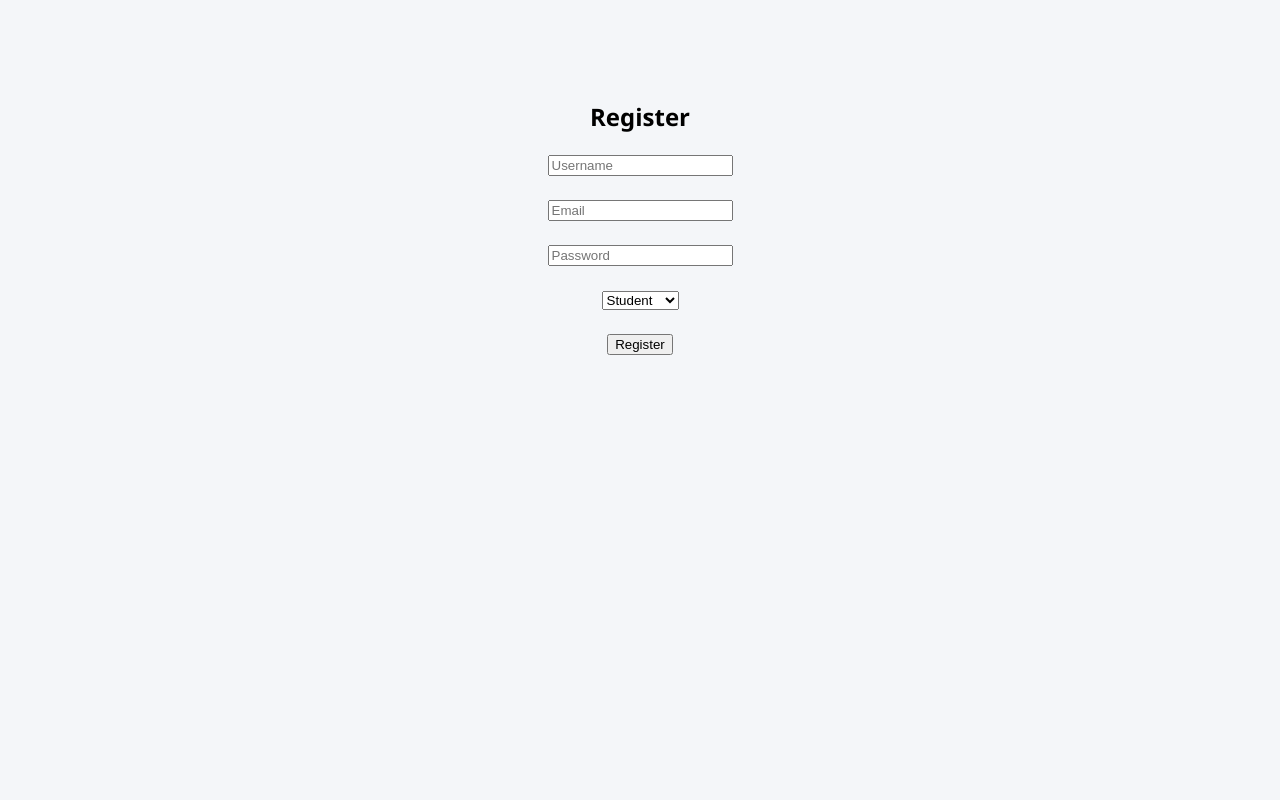
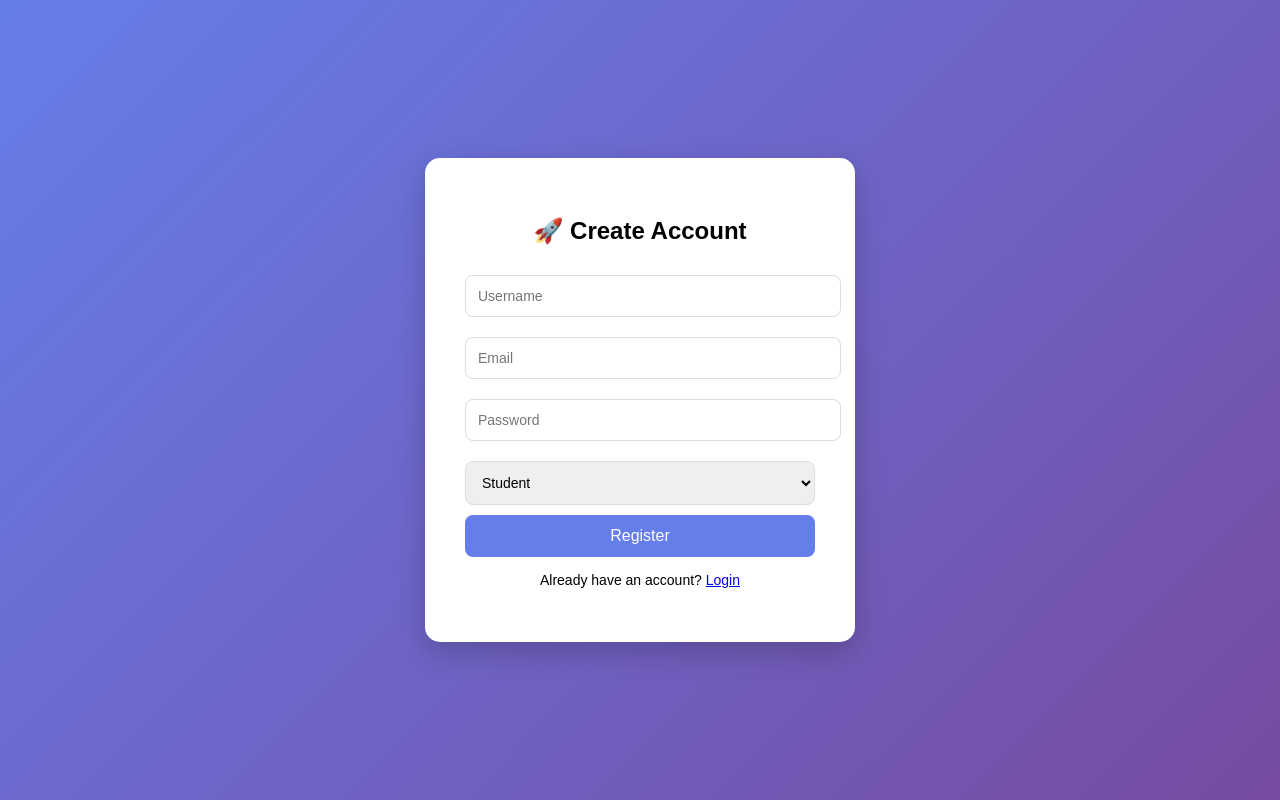
Before and after one commit to 93sachin/job-portal-frontend, a React (Create React App) app: page /register in a window 1280 px wide. Built offline with nearby package versions, Linux system fonts and the light colour scheme.

Commit message:
add register ui

```diff
--- /dev/null
+++ b/src/Register.css
@@ -0,0 +1,52 @@
+.register-page{
+height:100vh;
+display:flex;
+justify-content:center;
+align-items:center;
+background:linear-gradient(135deg,#667eea,#764ba2);
+font-family:sans-serif;
+}
+
+.register-card{
+background:white;
+padding:40px;
+border-radius:15px;
+width:350px;
+box-shadow:0 10px 30px rgba(0,0,0,0.2);
+text-align:center;
+}
+
+.register-card h2{
+margin-bottom:20px;
+}
+
+.register-card input,
+.register-card select{
+width:100%;
+padding:12px;
+margin:10px 0;
+border-radius:8px;
+border:1px solid #ddd;
+font-size:14px;
+}
+
+.register-card button{
+width:100%;
+padding:12px;
+background:#667eea;
+color:white;
+border:none;
+border-radius:8px;
+font-size:16px;
+cursor:pointer;
+transition:0.3s;
+}
+
+.register-card button:hover{
+background:#5563d6;
+}
+
+.login-link{
+margin-top:15px;
+font-size:14px;
+}
--- a/src/Register.js
+++ b/src/Register.js
@@ -1,6 +1,7 @@
 import React, { useState } from "react";
+import "./Register.css";
 
-function Register() {
+function Register(){
 
 const [username,setUsername]=useState("")
 const [email,setEmail]=useState("")
@@ -9,9 +10,7 @@ const [role,setRole]=useState("student")
 
 const handleRegister = async () => {
 
-const response = await fetch(
-"https://job-portal-backend-p580.onrender.com/api/register/",
-{
+await fetch("https://job-portal-backend-p580.onrender.com/api/register/",{
 method:"POST",
 headers:{
 "Content-Type":"application/json"
@@ -24,33 +23,27 @@ role
 })
 })
 
-if(response.ok){
 alert("Registered Successfully ✅")
-}else{
-alert("Registration Failed ❌")
-}
 
 }
 
-return (
+return(
 
-<div style={{textAlign:"center",marginTop:"100px"}}>
+<div className="register-page">
 
-<h2>Register</h2>
+<div className="register-card">
+
+<h2>🚀 Create Account</h2>
 
 <input
 placeholder="Username"
 onChange={(e)=>setUsername(e.target.value)}
 />
 
-<br/><br/>
-
 <input
 placeholder="Email"
 onChange={(e)=>setEmail(e.target.value)}
 />
-
-<br/><br/>
 
 <input
 type="password"
@@ -58,18 +51,18 @@ placeholder="Password"
 onChange={(e)=>setPassword(e.target.value)}
 />
 
-<br/><br/>
-
 <select onChange={(e)=>setRole(e.target.value)}>
-
 <option value="student">Student</option>
 <option value="recruiter">Recruiter</option>
-
 </select>
 
-<br/><br/>
+<button onClick={handleRegister}>Register</button>
 
-<button onClick={handleRegister}>Register</button>
+<p className="login-link">
+Already have an account? <a href="/">Login</a>
+</p>
+
+</div>
 
 </div>
 
@@ -77,4 +70,4 @@ onChange={(e)=>setPassword(e.target.value)}
 
 }
 
-export default Register;
+export default Register
```
